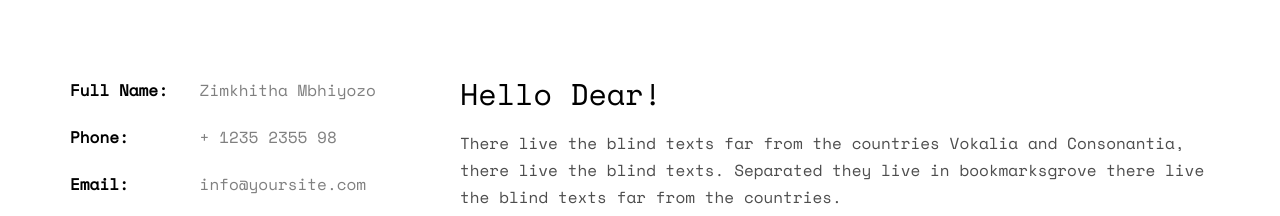
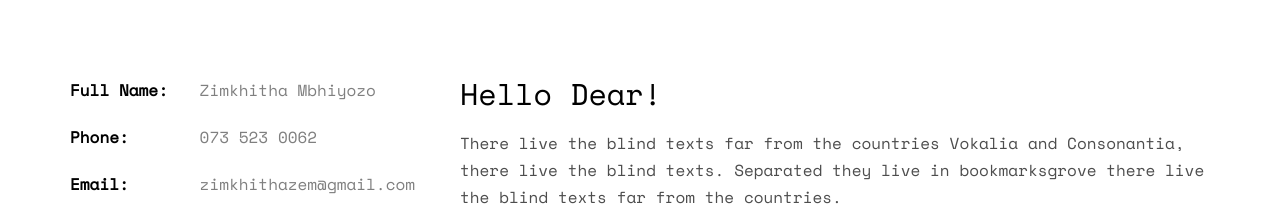
Before and after one commit to SiyabulelaSabu/CV-Zem-Zem, a plain HTML site: page index.html in a window 1280 px wide. Shown: the part 995-1211 px from the top of the page. Drawn offline with nearby package versions, Linux system fonts and the light colour scheme; some packages are replaced by stand-ins of ours; no server answers; files whose address does not match are found by name.

Commit message:
change about

```diff
--- a/index.html
+++ b/index.html
@@ -94,8 +94,8 @@
 				<div class="col-md-4">
 					<ul class="info">
 						<li><span class="first-block">Full Name:</span><span class="second-block">Zimkhitha Mbhiyozo</span></li>
-						<li><span class="first-block">Phone:</span><span class="second-block">+ 1235 2355 98</span></li>
-						<li><span class="first-block">Email:</span><span class="second-block">info@yoursite.com</span></li>
+						<li><span class="first-block">Phone:</span><span class="second-block">073 523 0062</span></li>
+						<li><span class="first-block">Email:</span><span class="second-block">zimkhithazem@gmail.com</span></li>
 						<li><span class="first-block">Address:</span><span class="second-block">Fourways, Sandton City</span></li>
 					</ul>
 				</div>
```
Also changed, not shown: images/user-3.jpg (deleted).
